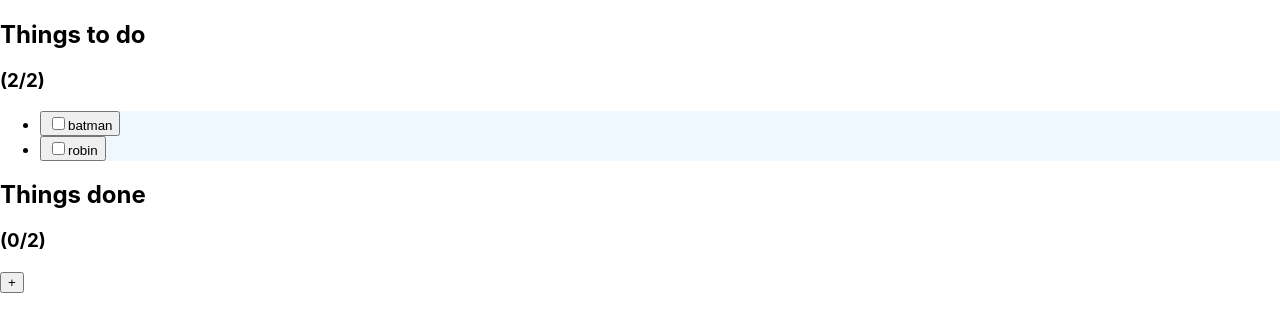
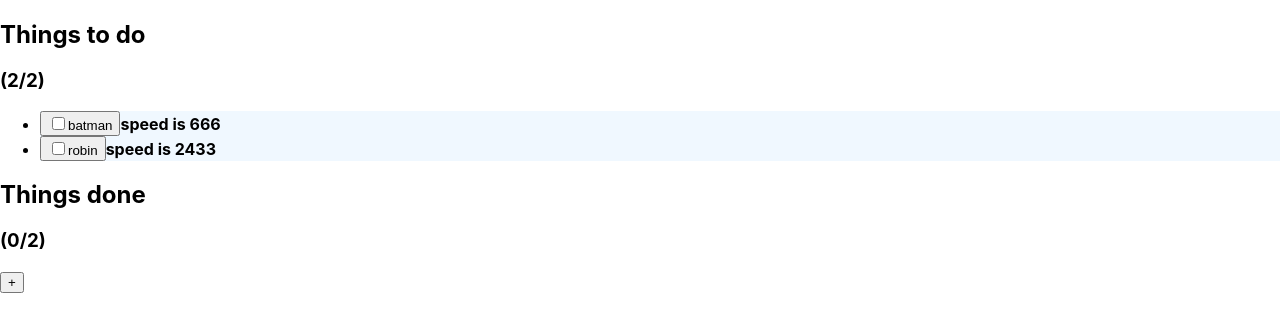
Before and after one commit to MarcoMaz/renato-do-list, a React (Create React App) app: page / in a window 1280 px wide. Shown: the top 332 px of the page. Built offline with nearby package versions, Linux system fonts and the light colour scheme.

Commit message:
fix( speed ): fix the logic

```diff
--- a/src/App.tsx
+++ b/src/App.tsx
@@ -31,7 +31,7 @@ function App() {
   const numberOfThingsTodo = numberOfThingsTotal - numberOfThingsDone;
 
   const [newItemText, setItemText] = useState('');
-  const [newSpeed, setSpeed] = useState(666);
+  const [newSpeed, setSpeed] = useState(30);
   const [newUrgency, setUrgency] = useState(0);
   const [newFun, setFun] = useState(0);
 
@@ -47,6 +47,7 @@ function App() {
             numberOfThingsTodo={numberOfThingsTodo}
             numberOfThingsTotal={numberOfThingsTotal}
             tasks={tasks}
+            setSpeed={setSpeed}
             setEditIndex={setEditIndex}
             setShowAddTask={setShowAddTask}
             setItemText={setItemText}
--- a/src/components/AddTask.tsx
+++ b/src/components/AddTask.tsx
@@ -53,7 +53,8 @@ const AddTask: FunctionComponent<AddTaskProps> = ({
   };
 
   const handleClick = () => {
-    dispatch(editTask({ index: editIndex, label: itemText }));
+    dispatch(editTask({ index: editIndex, label: itemText, speed }));
+    setItemText('');
     setShowCreateNew(false);
   };
 
@@ -61,13 +62,15 @@ const AddTask: FunctionComponent<AddTaskProps> = ({
     setItemText(e.target.value);
   };
 
+  const goBack = () => {
+    setSpeed(30);
+    setItemText('');
+    setShowCreateNew(false);
+  };
+
   return (
     <form className="AddTask" onSubmit={onSubmit}>
-      <Button
-        type="button"
-        label="<--- lista"
-        onClick={() => setShowCreateNew(false)}
-      />
+      <Button type="button" label="<--- lista" onClick={goBack} />
       <Button type="submit" label="fatto" isDisabled={!itemText} />
       <h1>SPEED...{speed}</h1>
       <input type="text" onChange={handleChange} value={itemText} />
--- a/src/components/Task.tsx
+++ b/src/components/Task.tsx
@@ -53,6 +53,7 @@ const Task: FunctionComponent<TaskProps> = ({
           onChange={() => dispatch(toggleTask(id))}
         />
       </button>
+      <strong>speed is {speed}</strong>
     </li>
   );
 };
--- a/src/components/ThingsTodo.tsx
+++ b/src/components/ThingsTodo.tsx
@@ -5,6 +5,7 @@ import { taskProps } from '../state/taskSlice';
 import Task from './Task';
 
 interface ThingsTodoProps {
+  setSpeed: (event: number) => void;
   numberOfThingsTodo: number;
   numberOfThingsTotal: number;
   setEditIndex: (event: number) => void;
@@ -14,6 +15,7 @@ interface ThingsTodoProps {
 }
 
 const ThingsTodo: FunctionComponent<ThingsTodoProps> = ({
+  setSpeed,
   numberOfThingsTodo,
   numberOfThingsTotal,
   tasks,
@@ -33,9 +35,11 @@ const ThingsTodo: FunctionComponent<ThingsTodoProps> = ({
         {tasks
           .filter((task) => !task.isCompleted)
           .sort((a, b) => b.total - a.total)
-          .map(({ id, isCompleted, label }) => {
+          .map(({ id, isCompleted, label, speed }) => {
             return (
               <Task
+                speed={speed}
+                setSpeed={setSpeed}
                 key={id}
                 setEditIndex={setEditIndex}
                 id={id}
--- a/src/state/taskSlice.ts
+++ b/src/state/taskSlice.ts
@@ -31,7 +31,7 @@ const initialState: taskProps[] = [
     id: 1,
     label: 'robin',
     isCompleted: false,
-    speed: 1,
+    speed: 2433,
     urgency: 1,
     fun: 1,
     total: 3,
@@ -61,6 +61,7 @@ export const taskSlice = createSlice({
       const todos = state.find((todo) => todo.id === action.payload.index);
       if (todos) {
         todos.label = action.payload.label;
+        todos.speed = action.payload.speed;
       }
     },
     toggleTask: (state, action) => {
```
